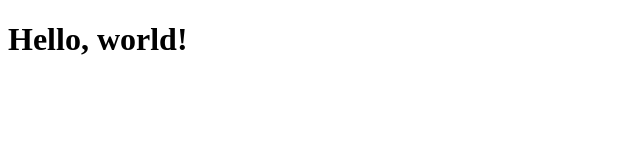
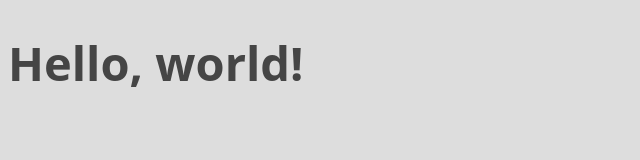
Before and after one commit to joromarthon/joromarathon.github.io, a plain HTML site: page index.html in a window 1280 px wide. Shown: the whole page, without its empty margins (0-640 px from the left). Drawn offline with Linux system fonts and the light colour scheme.

Commit message:
Update index.html

```diff
--- a/index.html
+++ b/index.html
@@ -8,7 +8,7 @@
         <!-- Bootstrap CSS -->
         <!-- <link rel="stylesheet" href="https://stackpath.bootstrapcdn.com/bootstrap/4.5.2/css/bootstrap.min.css"
             integrity="sha384-JcKb8q3iqJ61gNV9KGb8thSsNjpSL0n8PARn9HuZOnIxN0hoP+VmmDGMN5t9UJ0Z" crossorigin="anonymous"> -->
-        <!-- <link rel="stylesheet" href="https://github.com/joromarthon/megaproject.git/main/style-custom.css" /> -->
+        <link rel="stylesheet" href="style-custom.css" />
         <title>Hello, world!</title>
     </head>
 
```
